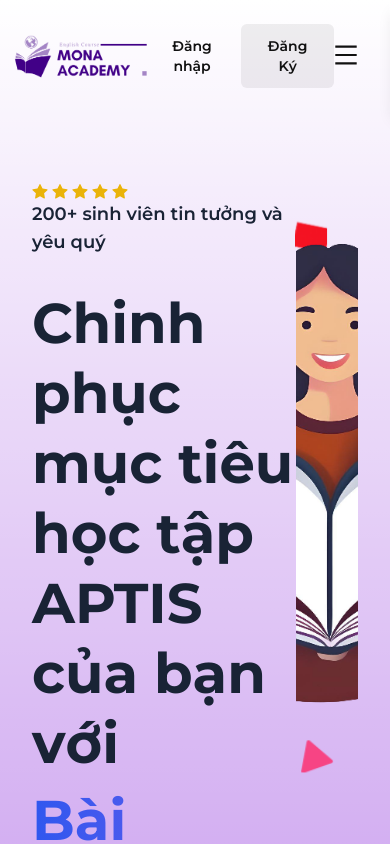
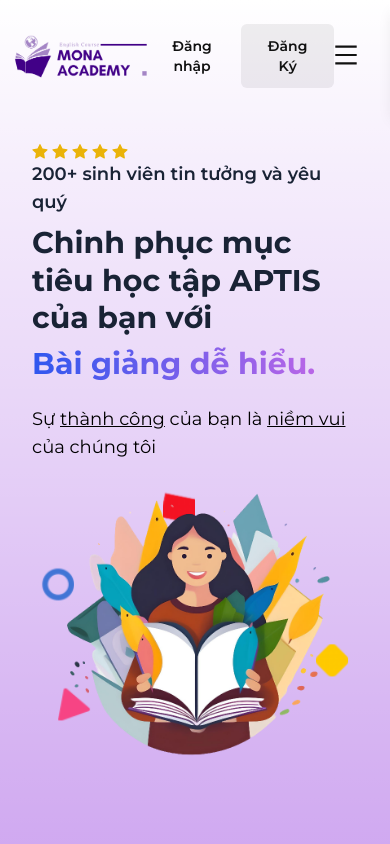
Before and after one commit to hoangkha442/aptis_course_website, a React (Vite) app: page / in a window 390 px wide. Shown: the top 844 px of the page. Built offline with nearby package versions, Linux system fonts and the light colour scheme.

Commit message:
responsive banner

```diff
--- a/src/components/NavBar.tsx
+++ b/src/components/NavBar.tsx
@@ -23,7 +23,7 @@ export default function NavBar({}: Props) {
       const currentScrollY = window.scrollY;
 
       // Xác định trạng thái cuộn
-      if (currentScrollY > lastScrollY && currentScrollY > 0) {
+      if (currentScrollY > lastScrollY && currentScrollY > 20) {
         setScrollDirection("down");
         setIsMenuOpen(false);
       } else if (currentScrollY < lastScrollY) {
@@ -31,7 +31,7 @@ export default function NavBar({}: Props) {
       }
 
       // Kiểm tra nếu đã cuộn qua một khoảng cách nhất định
-      setIsScrolled(currentScrollY > 0);
+      setIsScrolled(currentScrollY > 20);
       lastScrollY = currentScrollY;
     };
 
@@ -89,11 +89,11 @@ export default function NavBar({}: Props) {
 
           {/* Menu Links */}
           <div
-            className={`fixed top-0 right-0 h-full w-1/3 sm:w-1/4 bg-white shadow-lg z-40 transform transition-transform duration-500 xl:pt-0 pt-16  ${
+            className={`fixed top-0  right-0 w-1/3 sm:w-1/4 bg-white shadow-lg z-40 transform transition-transform duration-500 xl:pt-0 pt-16  ${
               isMenuOpen ? "translate-x-0 h-screen" : "translate-x-full h-full"
             } xl:relative xl:translate-x-0 xl:w-auto xl:bg-transparent xl:shadow-none`}
           >
-            <ul className="flex flex-col xl:flex-row items-start xl:items-center gap-6 p-8 xl:p-0 text-[#111] font-bold text-[15px] leading-[1.6]">
+            <ul className="flex flex-col xl:flex-row items-start xl:items-center gap-8 p-8 xl:p-0 text-[#111] font-bold text-[15px] leading-[1.6]">
               <li className="py-[10px]">
                 <Link
                   to={"/"}
--- a/src/page/Banner/index.tsx
+++ b/src/page/Banner/index.tsx
@@ -28,9 +28,9 @@ export default function Banner({}: Props) {
   return (
     <section className="relative z-10 bg-gradient-to-l from-[#9135DD] to-[#9135DD] py-36 pb-[1000px]">
       <div className="absolute top-0 left-0 w-full h-full bg-gradient-to-b from-white to-white/10"></div>
-      <div className="relative z-10 max-w-7xl mx-auto px-8 flex">
+      <div className="relative z-10 max-w-7xl mx-auto px-8 flex flex-col md:flex-row">
         {/* Text Section */}
-        <div className="pt-10">
+        <div className="md:pt-10 pt-0">
           <div className="flex space-x-1">
             <StarFilled className="text-yellow-500" />
             <StarFilled className="text-yellow-500" />
@@ -41,14 +41,13 @@ export default function Banner({}: Props) {
           <p className="text-[#192335] text-lg font-semibold">
             200+ sinh viên tin tưởng và yêu quý
           </p>
-          <p className="text-[#192335] text-[56px] font-bold leading-tight mt-8">
+          <p className="text-[#192335] text-3xl lg:text-4xl xl:text-[56px] xl:leading-[1.1] font-bold leading-tight mt-2 lg:mt-8">
             Chinh phục mục tiêu học tập APTIS của bạn với
-          </p>
-          <span className="relative inline-block h-[75px] overflow-hidden w-full">
+          <span className="relative inline-block h-14 lg:h-[45px] xl:h-[75px] overflow-hidden w-full">
             {words.map((word, index) => (
               <b
                 key={index}
-                className={`absolute top-0 left-0 w-full h-full transition-all duration-[1000ms] ease-[cubic-bezier(.25,.8,.25,1)] ${
+                className={`absolute top-0 left-0 w-full h-full transition-all xl:pt-0 pt-2 duration-[1000ms] ease-[cubic-bezier(.25,.8,.25,1)] ${
                   activeIndex === index
                     ? "translate-y-0 opacity-100"
                     : activeIndex === (index - 1 + words.length) % words.length
@@ -56,13 +55,14 @@ export default function Banner({}: Props) {
                     : "translate-y-[100%] opacity-0"
                 }`}
               >
-                <span className="font-bold text-[56px] text-[#192335] bg-gradient-to-r from-[#2f57ef] to-[#b966e7] text-transparent bg-clip-text">
+                <span className="font-bold text-3xl lg:text-4xl xl:text-[56px] xl:leading-[1.1] text-[#192335] bg-gradient-to-r from-[#2f57ef] to-[#b966e7] text-transparent bg-clip-text">
                   {word}
                 </span>
               </b>
             ))}
           </span>
-          <p className="mt-4 text-lg">
+          </p>
+          <p className="mt-1 lg:mt-4 text-lg">
             Sự <span className="underline">thành công</span> của bạn là{" "}
             <span className="underline">niềm vui</span> của chúng tôi
           </p>
@@ -72,7 +72,7 @@ export default function Banner({}: Props) {
             <img
                 src={banner}
                 alt=""
-                className="w-[620px] h-[620px] object-cover relative z-10"
+                className="w-full h-full object-cover relative z-10"
             />
             <img
                 src={icon1}
```
